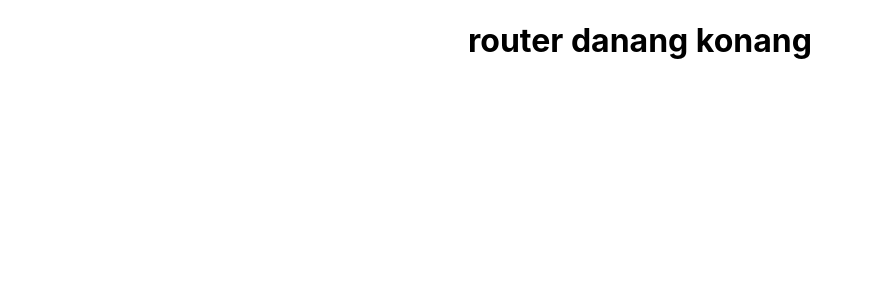
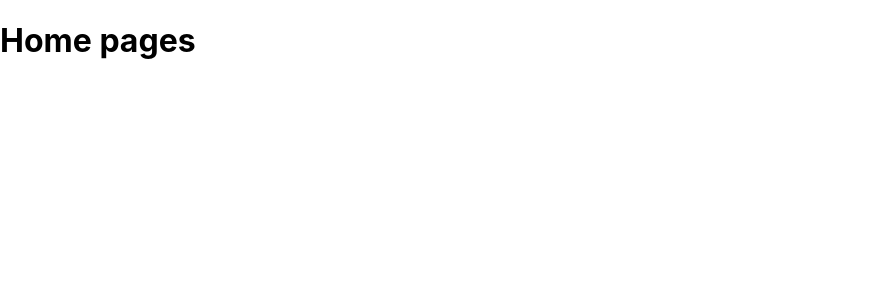
Before and after one commit to danangkonang/olshoop, a React (Create React App) app: page / in a window 1280 px wide. Shown: the top 300 px of the page, without its empty margins (0-871 px from the left). Built offline with nearby package versions, Linux system fonts and the light colour scheme.

Commit message:
fix path gh-pg

```diff
--- a/src/router/Router.js
+++ b/src/router/Router.js
@@ -1,32 +1,32 @@
+import React from 'react';
+import {
+   BrowserRouter as Router,
+   Switch,
+   Route
+ } from "react-router-dom";
+ import Home from '../screen/Home'
+ export default class App extends React.Component {
+
+   render() {
+      return (
+         <Router>
+            <Switch>
+               <Route path={process.env.PUBLIC_URL + '/'} exact component={Home}/>
+            </Switch>
+         </Router>
+      )
+   }
+}
+
 // import React from 'react';
-// import {
-//    BrowserRouter as Router,
-//    Switch,
-//    Route
-//  } from "react-router-dom";
-//  import Home from '../screen/Home'
-//  export default class App extends React.Component {
+// import '../App.css';
 
-//    render() {
-//       return (
-//          <Router>
-//             <Switch>
-//                <Route path="/" exact component={Home}/>
-//             </Switch>
-//          </Router>
-//       )
-//    }
+// function App() {
+//   return (
+//     <div className="App">
+//       <h1>router danang konang</h1>
+//     </div>
+//   );
 // }
 
-import React from 'react';
-import '../App.css';
-
-function App() {
-  return (
-    <div className="App">
-      <h1>router danang konang</h1>
-    </div>
-  );
-}
-
-export default App;
+// export default App;
```
